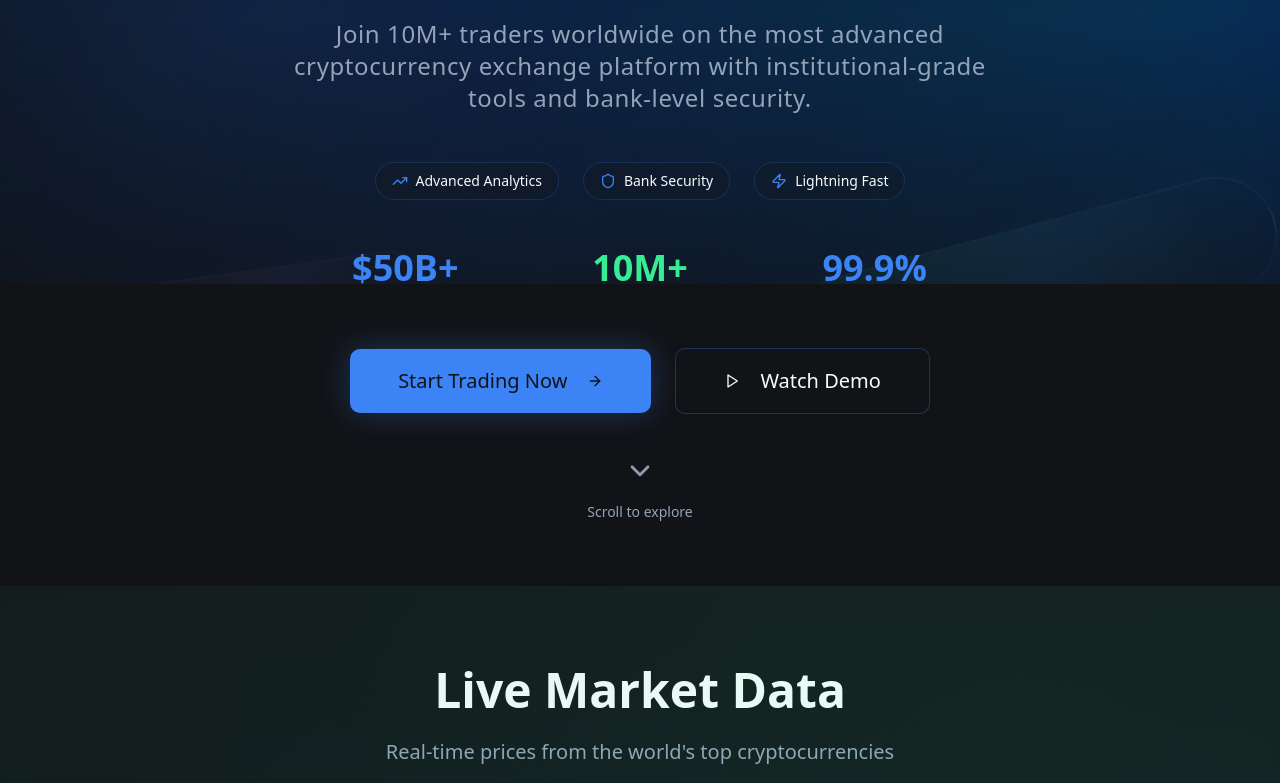
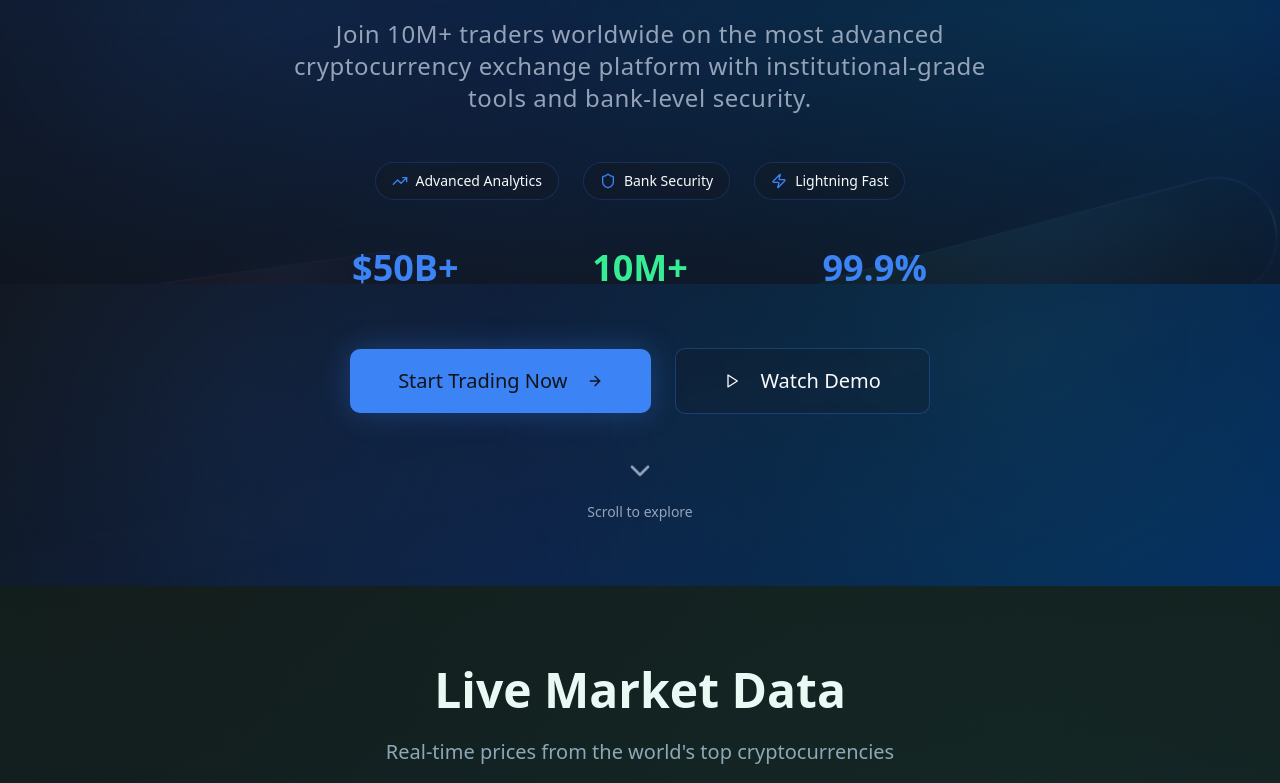
Before and after one commit to manishjan1811/trade-flow-universe, a React (Vite) app: page / in a window 1280 px wide. Shown: the part 453-1236 px from the top of the page. Built offline with nearby package versions, Linux system fonts and the light colour scheme.

Commit message:
Refactor: Match section to hero page background
Integrate the selected section into the hero page's background for a cohesive design.

```diff
--- a/src/pages/Home.tsx
+++ b/src/pages/Home.tsx
@@ -121,17 +121,20 @@ export default function Home() {
       {/* New Geometric Animated Hero Section */}
       <CryptoHeroGeometric />
 
-      {/* Action Buttons Section */}
-      <section className="py-16 bg-background relative -mt-32 z-20">
-        <div className="max-w-7xl mx-auto px-4 sm:px-6 lg:px-8 text-center">
+      {/* Action Buttons Section - Integrated with Hero */}
+      <section className="py-16 crypto-bg relative -mt-32 z-20">
+        {/* Background gradient overlay to match hero */}
+        <div className="absolute inset-0 bg-gradient-to-br from-primary/[0.02] via-transparent to-accent/[0.02]" />
+
+        <div className="max-w-7xl mx-auto px-4 sm:px-6 lg:px-8 text-center relative z-10">
           <div className="flex flex-col sm:flex-row gap-6 justify-center items-center mb-12">
             <Link to="/register">
-              <Button size="lg" className="btn-crypto text-xl px-12 py-8 crypto-glow hover:scale-110 transition-bounce group">
+              <Button size="lg" className="btn-crypto text-xl px-12 py-8 crypto-glow hover:scale-110 transition-bounce group backdrop-blur-sm">
                 <span className="group-hover:animate-pulse">Start Trading Now</span>
                 <ArrowRight className="ml-3 w-6 h-6 group-hover:translate-x-1 transition-transform" />
               </Button>
             </Link>
-            <Button size="lg" variant="outline" className="text-xl px-12 py-8 hover:scale-105 transition-bounce border-primary/30 hover:border-primary group">
+            <Button size="lg" variant="outline" className="text-xl px-12 py-8 hover:scale-105 transition-bounce border-primary/30 hover:border-primary group backdrop-blur-sm bg-card/20">
               <Play className="mr-3 w-6 h-6 group-hover:scale-110 transition-transform" />
               Watch Demo
             </Button>
```
